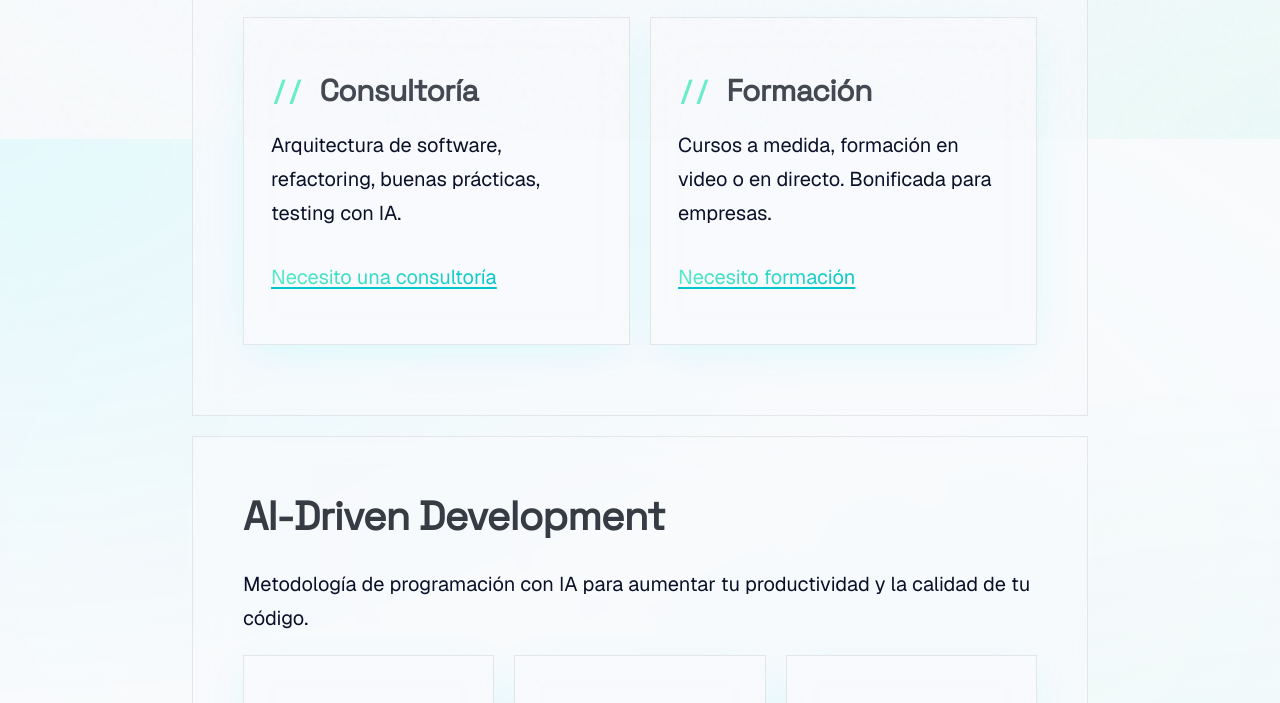
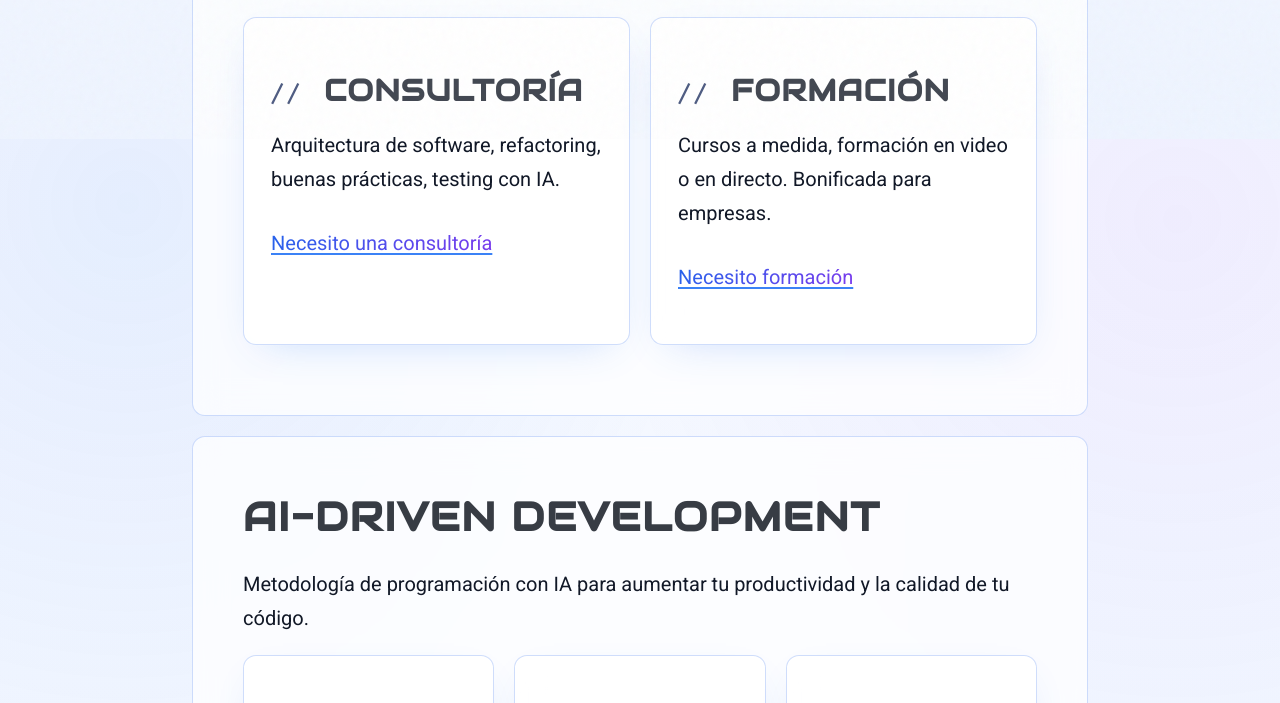
Before and after one commit to AlbertoBasalo/albertobasalo-dev, an Astro site: page / in a window 1280 px wide. Shown: the part 661-1364 px from the top of the page. Built offline with nearby package versions, Linux system fonts and the light colour scheme; Astro itself is replaced by a stand-in of ours.

Commit message:
style: futuristic

```diff
--- a/src/layouts/Head.astro
+++ b/src/layouts/Head.astro
@@ -8,7 +8,8 @@ const { title, description } = Astro.props;
 const canonicalURL = new URL(Astro.url.pathname, Astro.site);
 const logo = "/logo_2.png";
 const fontAPI = "https://fonts.googleapis.com";
-const fontFamilies = "family=Space+Grotesk&family=Geist&family=Geist+Mono";
+const fontFamilies =
+  "family=Roboto:wght@100;200;300;400;500;700;900&family=Audiowide&family=Anonymous+Pro:wght@400;700";
 const fonts = `${fontAPI}/css2?${fontFamilies}&display=swap`;
 const motto = "AI code quality.";
 const twitterHandle = "@AlbertoBasalo";
--- a/src/styles/colors.css
+++ b/src/styles/colors.css
@@ -1,154 +1,112 @@
 :root {
-  /* ========================================
-     CORE PALETTE - Raw color definitions
-     "Electric Bioluminescence" - Sophisticated Tech
-     These are the source values - DO NOT use directly outside :root
-     ======================================== */
+  /* DESIGN.md tokens */
+  --ab-primary: #3b82f6;
+  --ab-secondary: #8b5cf6;
+  --ab-success: #16a34a;
+  --ab-warning: #d97706;
+  --ab-danger: #dc2626;
+  --ab-text: #111827;
+  --ab-surface: #ffffff;
 
-  /* Dark Theme Base Colors */
-  --ab-deep-space: #0A1128;
-  --ab-deep-navy: #0A1128;
-  --ab-surface: #121B33;
+  /* Futuristic neutrals */
+  --ab-dark-900: #040711;
+  --ab-dark-800: #090f1f;
+  --ab-dark-700: #111a31;
+  --ab-light-100: #eef4ff;
+  --ab-light-200: #dbe7ff;
 
-  /* Light Theme Base Colors */
-  --ab-ice-white: #F8FAFC;
-  --ab-light-surface: #F1F5F9;
+  /* Alpha helpers */
+  --ab-primary-alpha-40: rgba(59, 130, 246, 0.4);
+  --ab-primary-alpha-30: rgba(59, 130, 246, 0.3);
+  --ab-primary-alpha-16: rgba(59, 130, 246, 0.16);
+  --ab-primary-alpha-10: rgba(59, 130, 246, 0.1);
 
-  /* Primary Accent - Bioluminescent Cyan */
-  --ab-cyan-primary: #00F2FF;
-  --ab-cyan-vivid: #33F5FF;
-  --ab-cyan-deep: #00C4CC;
+  /* Mesh backgrounds */
+  --ab-mesh-dark:
+    radial-gradient(circle at 12% 15%, rgba(59, 130, 246, 0.24), transparent 45%),
+    radial-gradient(circle at 88% 12%, rgba(139, 92, 246, 0.2), transparent 45%),
+    radial-gradient(circle at 50% 100%, rgba(59, 130, 246, 0.12), transparent 55%),
+    linear-gradient(180deg, #040711 0%, #090f1f 45%, #111a31 100%);
 
-  /* Secondary Accent - Acid Mint */
-  --ab-mint-primary: #80FFDB;
-  --ab-mint-deep: #5CECC6;
-
-  /* Neutral Accents */
-  --ab-chrome: #A8DADC;
-  --ab-slate: #457B9D;
-
-  /* Glow Effects - Cyan */
-  --ab-glow-strong-raw: rgba(0, 242, 255, 0.4);
-  --ab-glow-medium-raw: rgba(0, 242, 255, 0.3);
-  --ab-glow-soft-raw: rgba(0, 242, 255, 0.1);
-  --ab-glow-light-raw: rgba(0, 242, 255, 0.15);
-
-  /* Glassmorphism - Dark Base */
-  --ab-glass-dark: rgba(10, 17, 40, 0.7);
-  --ab-glass-dark-border: rgba(0, 242, 255, 0.15);
-
-  /* Glassmorphism - Light Base */
-  --ab-glass-light: rgba(248, 250, 252, 0.7);
-  --ab-glass-light-border: rgba(0, 0, 0, 0.08);
-
-  /* Mesh Gradients */
-  --ab-mesh-dark: radial-gradient(at 0% 0%, hsla(183, 100%, 50%, 0.1) 0px, transparent 50%),
-    radial-gradient(at 100% 100%, hsla(162, 100%, 75%, 0.08) 0px, transparent 50%),
-    radial-gradient(at 50% 50%, hsla(223, 61%, 10%, 1) 0px, transparent 100%);
-
-  --ab-mesh-light: radial-gradient(at 0% 0%, hsla(183, 100%, 50%, 0.08) 0px, transparent 50%),
-    radial-gradient(at 100% 100%, hsla(162, 100%, 60%, 0.06) 0px, transparent 50%),
-    radial-gradient(at 50% 50%, hsla(210, 40%, 98%, 1) 0px, transparent 100%);
+  --ab-mesh-light:
+    radial-gradient(circle at 10% 8%, rgba(59, 130, 246, 0.1), transparent 42%),
+    radial-gradient(circle at 92% 10%, rgba(139, 92, 246, 0.08), transparent 42%),
+    linear-gradient(180deg, #f8faff 0%, #eef4ff 100%);
 }
 
 [data-theme="dark"] {
-  /* Pico Mapping - Dark Theme */
-  --pico-background-color: var(--ab-deep-space);
-  --pico-color: var(--ab-ice-white);
+  --pico-background-color: var(--ab-dark-900);
+  --pico-color: #e5ecff;
 
-  --pico-primary: var(--ab-cyan-primary);
-  --pico-primary-hover: var(--ab-cyan-vivid);
-  --pico-primary-background: var(--ab-cyan-primary);
+  --pico-primary: var(--ab-primary);
+  --pico-primary-hover: #60a5fa;
+  --pico-primary-background: var(--ab-primary);
+  --pico-primary-hover-background: #60a5fa;
+  --pico-primary-inverse: #ffffff;
+  --pico-primary-underline: var(--ab-primary);
 
-  --pico-secondary: var(--ab-mint-primary);
-  --pico-secondary-hover: var(--ab-mint-deep);
+  --pico-secondary: var(--ab-secondary);
+  --pico-secondary-hover: #a78bfa;
+  --pico-secondary-background: var(--ab-secondary);
+  --pico-secondary-hover-background: #a78bfa;
 
-  --pico-card-background-color: var(--ab-surface);
-  --pico-box-shadow: 0 10px 40px -10px var(--ab-glow-soft-raw);
+  --pico-card-background-color: rgba(9, 15, 31, 0.78);
+  --pico-box-shadow: 0 14px 48px -18px var(--ab-primary-alpha-40);
 
-  /* ========================================
-     INTENTIONAL SEMANTIC VARIABLES
-     Use these outside of :root - they adapt to theme
-     ======================================== */
+  --ab-glass: rgba(9, 15, 31, 0.64);
+  --ab-glass-border: rgba(96, 165, 250, 0.32);
+  --ab-mesh-bg: var(--ab-mesh-dark);
+  --ab-theme-gray: var(--ab-dark-700);
+  --ab-code-bg: rgba(17, 26, 49, 0.92);
+  --ab-comment-color: #c5d6ff;
+  --ab-selection-bg: rgba(96, 165, 250, 0.28);
+  --ab-selection-color: #ffffff;
 
-  /* Surfaces & Backgrounds */
-  --ab-glass: var(--ab-glass-dark);
-  --ab-glass-border: var(--ab-glass-dark-border);
-  --ab-mesh-bg: var(--ab-mesh-dark);
-  --ab-theme-gray: var(--ab-surface);
-  --ab-code-bg: var(--ab-surface);
+  --ab-glow-strong: var(--ab-primary-alpha-40);
+  --ab-glow-medium: var(--ab-primary-alpha-30);
+  --ab-glow-soft: var(--ab-primary-alpha-16);
 
-  /* Selection */
-  --ab-selection-bg: var(--ab-cyan-primary);
-  --ab-selection-color: var(--ab-deep-navy);
-
-  /* Glow Effects */
-  --ab-glow-strong: var(--ab-glow-strong-raw);
-  --ab-glow-medium: var(--ab-glow-medium-raw);
-  --ab-glow-soft: var(--ab-glow-soft-raw);
-
-  /* Text & Accents */
-  --ab-comment-color: var(--ab-mint-primary);
-  --ab-accent-chrome: var(--ab-chrome);
-
-  /* Gradients */
-  --ab-gradient-primary: linear-gradient(135deg, var(--ab-cyan-primary) 0%, var(--ab-mint-primary) 100%);
-  --ab-gradient-secondary: linear-gradient(45deg, var(--ab-mint-primary) 0%, var(--ab-cyan-primary) 100%);
+  --ab-gradient-primary: linear-gradient(130deg, var(--ab-primary) 0%, var(--ab-secondary) 100%);
+  --ab-gradient-secondary: linear-gradient(130deg, #60a5fa 0%, #a78bfa 100%);
 
   color-scheme: dark;
 }
 
-/* Light Theme - Inverted from Dark Theme */
 [data-theme="light"],
 :root:not([data-theme="dark"]) {
-  /* Pico Mapping - Light Theme */
-  --pico-background-color: var(--ab-ice-white);
-  --pico-color: var(--ab-deep-space);
+  --pico-background-color: #f8faff;
+  --pico-color: var(--ab-text);
 
-  --pico-primary: var(--ab-cyan-deep);
-  --pico-primary-hover: var(--ab-cyan-primary);
-  --pico-primary-background: var(--ab-cyan-deep);
-  --pico-primary-hover-background: var(--ab-cyan-primary);
-  --pico-primary-inverse: var(--ab-ice-white);
-  --pico-underline: var(--ab-cyan-deep);
-  --pico-primary-underline: var(--ab-cyan-deep);
+  --pico-primary: var(--ab-primary);
+  --pico-primary-hover: #2563eb;
+  --pico-primary-background: var(--ab-primary);
+  --pico-primary-hover-background: #2563eb;
+  --pico-primary-inverse: #ffffff;
+  --pico-primary-underline: var(--ab-primary);
 
-  --pico-secondary: var(--ab-mint-deep);
-  --pico-secondary-hover: var(--ab-mint-primary);
-  --pico-secondary-background: var(--ab-mint-deep);
-  --pico-secondary-hover-background: var(--ab-mint-primary);
+  --pico-secondary: var(--ab-secondary);
+  --pico-secondary-hover: #7c3aed;
+  --pico-secondary-background: var(--ab-secondary);
+  --pico-secondary-hover-background: #7c3aed;
 
-  --pico-card-background-color: var(--ab-light-surface);
-  --pico-box-shadow: 0 10px 40px -10px var(--ab-glow-light-raw);
+  --pico-card-background-color: rgba(255, 255, 255, 0.78);
+  --pico-box-shadow: 0 14px 40px -20px var(--ab-primary-alpha-30);
 
-  /* ========================================
-     INTENTIONAL SEMANTIC VARIABLES
-     Use these outside of :root - they adapt to theme
-     ======================================== */
+  --ab-glass: rgba(255, 255, 255, 0.74);
+  --ab-glass-border: rgba(37, 99, 235, 0.22);
+  --ab-mesh-bg: var(--ab-mesh-light);
+  --ab-theme-gray: var(--ab-light-100);
+  --ab-code-bg: #eef4ff;
+  --ab-comment-color: #3b4a74;
+  --ab-selection-bg: rgba(59, 130, 246, 0.2);
+  --ab-selection-color: #111827;
 
-  /* Surfaces & Backgrounds */
-  --ab-glass: var(--ab-glass-light);
-  --ab-glass-border: var(--ab-glass-light-border);
-  --ab-mesh-bg: var(--ab-mesh-light);
-  --ab-theme-gray: var(--ab-light-surface);
-  --ab-code-bg: var(--ab-light-surface);
+  --ab-glow-strong: var(--ab-primary-alpha-30);
+  --ab-glow-medium: var(--ab-primary-alpha-16);
+  --ab-glow-soft: var(--ab-primary-alpha-10);
 
-  /* Selection */
-  --ab-selection-bg: var(--ab-cyan-deep);
-  --ab-selection-color: var(--ab-ice-white);
-
-  /* Glow Effects */
-  --ab-glow-strong: var(--ab-glow-strong-raw);
-  --ab-glow-medium: var(--ab-glow-medium-raw);
-  --ab-glow-soft: var(--ab-glow-soft-raw);
-
-  /* Text & Accents */
-  --ab-comment-color: var(--ab-mint-deep);
-  --ab-accent-chrome: var(--ab-slate);
-
-  /* Gradients */
-  --ab-gradient-primary: linear-gradient(135deg, var(--ab-cyan-deep) 0%, var(--ab-mint-deep) 100%);
-  --ab-gradient-secondary: linear-gradient(45deg, var(--ab-mint-deep) 0%, var(--ab-cyan-deep) 100%);
+  --ab-gradient-primary: linear-gradient(130deg, var(--ab-primary) 0%, var(--ab-secondary) 100%);
+  --ab-gradient-secondary: linear-gradient(130deg, #2563eb 0%, #7c3aed 100%);
 
   color-scheme: light;
 }
--- a/src/styles/custom.css
+++ b/src/styles/custom.css
@@ -5,7 +5,7 @@
 .logo {
   font-family: var(--pico-font-family-sans-serif);
   font-weight: 800;
-  letter-spacing: -0.05em;
+  letter-spacing: 0.06em;
   font-style: normal;
   background: var(--ab-gradient-primary);
   -webkit-background-clip: text;
@@ -22,7 +22,7 @@ article {
   border: 1px solid var(--ab-glass-border);
   border-radius: var(--pico-border-radius);
   padding: 2.5rem !important;
-  transition: transform 0.3s ease;
+  transition: transform 220ms ease, border-color 220ms ease, box-shadow 220ms ease;
   margin-left: 0rem !important;
   margin-right: 0rem !important;
   max-width: 100%;
@@ -31,6 +31,7 @@ article {
 
 /* Hover effect for a "tactile" tech feel */
 article:hover {
+  transform: translateY(-2px);
   border-color: var(--ab-glow-medium);
   box-shadow: 0 0 30px var(--ab-glow-soft);
 }
@@ -60,7 +61,7 @@ article:hover {
 }
 
 .secondary {
-  background: var(--ab-secondary);
+  background: var(--ab-gradient-secondary);
   -webkit-background-clip: text;
   background-clip: text;
   -webkit-text-fill-color: transparent;
--- a/src/styles/global.css
+++ b/src/styles/global.css
@@ -1,15 +1,13 @@
 /* Modern CSS Reset and Global Styles */
 
 :root {
-  /* The "Sci-Fi Sharp" Pack */
-  --pico-font-family-sans-serif: "Space Grotesk", sans-serif;
-  --pico-font-family-emoji: "Space Grotesk", monospace;
-  --pico-font-family-serif: "Geist", serif;
-  --pico-font-family: "Geist", system-ui, sans-serif;
-  --pico-font-family-monospace: "Geist Mono", monospace;
-  --pico-border-radius: 0rem;
+  --pico-font-family-sans-serif: "Audiowide", "Roboto", sans-serif;
+  --pico-font-family-emoji: "Roboto", sans-serif;
+  --pico-font-family-serif: "Roboto", serif;
+  --pico-font-family: "Roboto", system-ui, sans-serif;
+  --pico-font-family-monospace: "Anonymous Pro", monospace;
+  --pico-border-radius: 0.65rem;
   --pico-typography-spacing-vertical: 0.6rem;
-  /* Readability Pro-Features */
   --pico-line-height: 1.7;
   --pico-typography-spacing-vertical: 1.5rem;
   scroll-behavior: smooth;
@@ -20,6 +18,7 @@ body {
   background-image: var(--ab-mesh-bg);
   background-attachment: fixed;
   -webkit-font-smoothing: antialiased;
+  text-rendering: optimizeLegibility;
 }
 
 /* Tactile Grain Overlay (2026 Trend) */
@@ -43,8 +42,8 @@ h3,
 h4 {
   font-family: var(--pico-font-family-sans-serif);
   font-weight: 700;
-  letter-spacing: -0.02em;
-  text-transform: tight;
+  letter-spacing: 0.04em;
+  text-transform: uppercase;
 }
 
 /* Custom Selection Glow */
@@ -186,3 +185,13 @@ kbd {
   padding: 0.2rem 0.5rem;
   font-weight: bold;
 }
+
+:where(a, button, [role="button"], input, textarea, select, summary, [tabindex]):focus-visible {
+  outline: 2px solid var(--pico-primary);
+  outline-offset: 2px;
+  box-shadow: 0 0 0 0.2rem var(--ab-glow-soft);
+}
+
+:where(a, button, [role="button"], input, textarea, select) {
+  transition: color 180ms ease, background-color 180ms ease, border-color 180ms ease, box-shadow 200ms ease;
+}
```
Also changed, not shown: DESIGN.md (added, +71 -0 lines), 12 other files.
